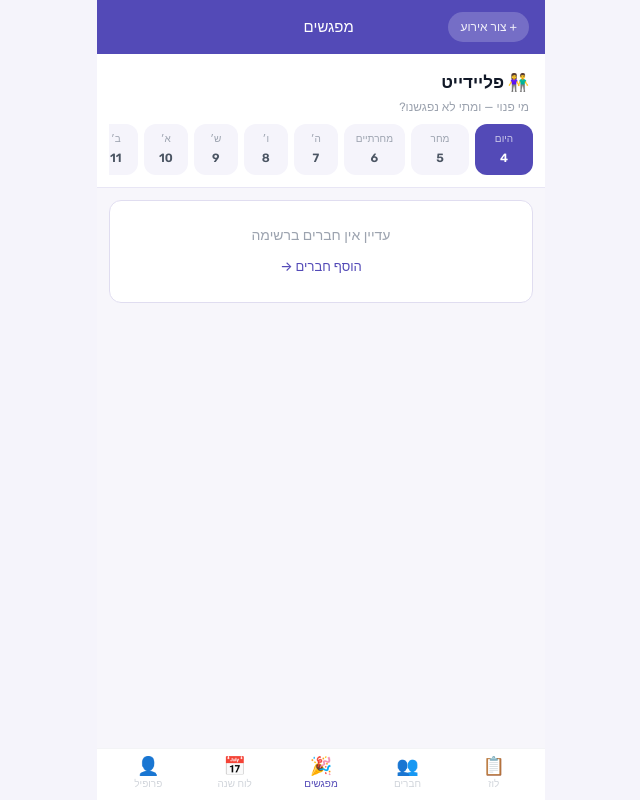
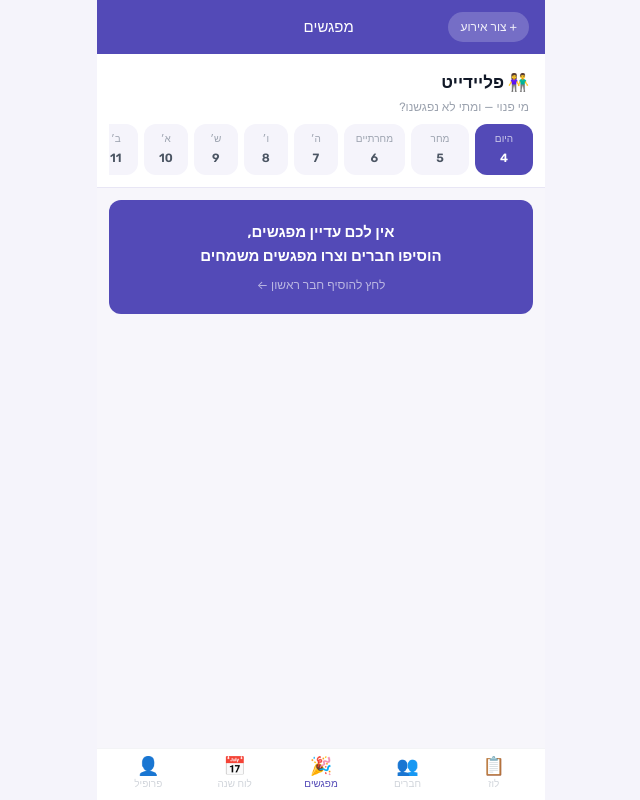
Before and after one commit to madeinphk-alt/kidimeet, a Next.js app: page /meetups in a window 1280 px wide. Shown: the whole page, without its empty margins (319-959 px from the left). Built offline with nearby package versions, Linux system fonts and the light colour scheme.

Commit message:
Add purple empty-state CTA on meetups page when no friends exist
Co-Authored-By: Claude Sonnet 4.6 <noreply@anthropic.com>

```diff
--- a/src/app/meetups/page.tsx
+++ b/src/app/meetups/page.tsx
@@ -386,10 +386,12 @@ export default function MeetupsPage() {
         {/* Friend list */}
         <div className="px-3 pt-3 pb-4">
           {friends.length === 0 ? (
-            <div className="bg-white rounded-xl border border-[#e0ddf0] p-6 text-center">
-              <p className="text-gray-400 text-[14px] mb-2">עדיין אין חברים ברשימה</p>
-              <Link href="/friends/add" className="text-[#534AB7] text-[13px] font-medium">הוסף חברים →</Link>
-            </div>
+            <Link href="/friends/add" className="block bg-[#534AB7] rounded-xl px-5 py-5 text-center active:opacity-80" dir="rtl">
+              <p className="text-white text-[15px] font-semibold leading-relaxed">
+                אין לכם עדיין מפגשים,<br />הוסיפו חברים וצרו מפגשים משמחים
+              </p>
+              <p className="text-white/60 text-[12px] mt-2">לחץ להוסיף חבר ראשון ←</p>
+            </Link>
           ) : offset === 0 ? (
             // ── Default: 3 days stacked ──────────────────────────────────────
             [0, 1, 2].map(off => {
```
